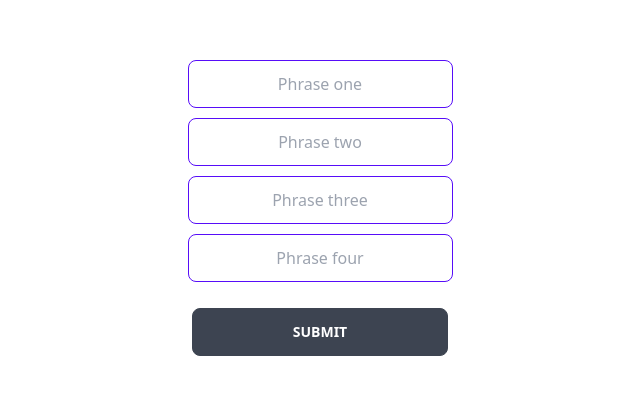
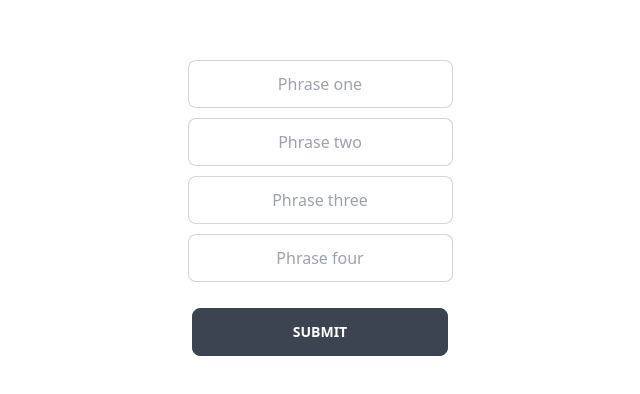
Before and after one commit to jackkslash/4Pass, a React (Vite) app: page /#/intro in a window 1280 px wide. Shown: the part 214-608 px from the top of the page, without its empty margins (320-960 px from the left). Built offline with nearby package versions, Linux system fonts and the light colour scheme.

Commit message:
Added options to settings page and changes text field colour

```diff
--- a/src/pages/intro.tsx
+++ b/src/pages/intro.tsx
@@ -5,13 +5,13 @@ const intro = () => {
   return (
     <div className='flex flex-col items-center justify-center h-screen'>
       <div className='pb-4'>
-        <div className='text-white text-xl'>Input four random keywords.</div>
+        <div className='text-white text-xl'>Input four random keywords to be your phrase.</div>
       </div>
       <div className='flex flex-col items-center justify-center space-y-2.5'>
-        <input type="text" placeholder="Phrase one" className="input input-bordered input-primary placeholder:text-center" />
-        <input type="text" placeholder="Phrase two" className="input input-bordered input-primary placeholder:text-center" />
-        <input type="text" placeholder="Phrase three" className="input input-bordered input-primary placeholder:text-center" />
-        <input type="text" placeholder="Phrase four" className="input input-bordered input-primary placeholder:text-center" />
+        <input type="text" placeholder="Phrase one" className="input input-bordered placeholder:text-center" />
+        <input type="text" placeholder="Phrase two" className="input input-bordered placeholder:text-center" />
+        <input type="text" placeholder="Phrase three" className="input input-bordered placeholder:text-center" />
+        <input type="text" placeholder="Phrase four" className="input input-bordered placeholder:text-center" />
         <div className='pt-4'>
           <Link to={'/main'} className='btn btn-wide'>Submit</Link>
         </div>
--- a/src/pages/settings.tsx
+++ b/src/pages/settings.tsx
@@ -6,10 +6,20 @@ const settings = () => {
   return (
     <div className='flex flex-col items-center h-screen'>
       <div className='flex flex-row justify-center items-center h-1/5 pt-4 space-x-4'>
-        <div className='text-white text-xl font-bold'>Passwords</div>
+        <div className='text-white text-xl font-bold'>Settings</div>
         <div className=''>
           <Link to={'/main'} className='btn btn-circle btn-sm'><XMarkIcon className="h-4 w-4 text-blue-500" /></Link>
         </div>
+      </div>
+      <div className='flex flex-col text-xl space-y-4'>
+        <div className='flex flex-row btn space-x-2'>
+          <div>Clear salts</div>
+          <XMarkIcon className="h-4 w-4 text-white-500" />
+        </div>
+        <button className='flex flex-row btn space-x-2'>
+          <div>Wipe data</div>
+          <XMarkIcon className="h-4 w-4 text-white-500" />
+        </button>
       </div>
     </div>
   )
```
